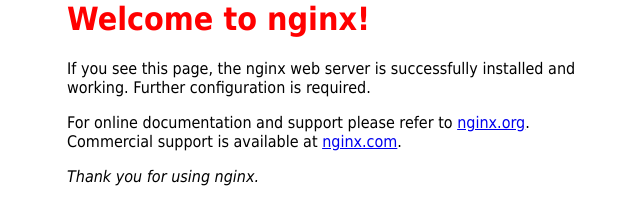
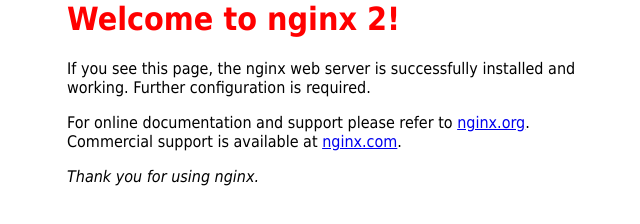
Before and after one commit to yayinfor/dockerfile, a plain HTML site: page nginx/index.html in a window 1280 px wide. Shown: the full height of the page, 293-933 px from the left. Drawn offline with Linux system fonts and the light colour scheme.

```diff
--- a/nginx/index.html
+++ b/nginx/index.html
@@ -11,7 +11,7 @@
 </style>
 </head>
 <body>
-<h1 style="color:red;">Welcome to nginx!</h1>
+<h1 style="color:red;">Welcome to nginx 2!</h1>
 <p>If you see this page, the nginx web server is successfully installed and
 working. Further configuration is required.</p>
 
```
Also changed, not shown: 3 other files.
